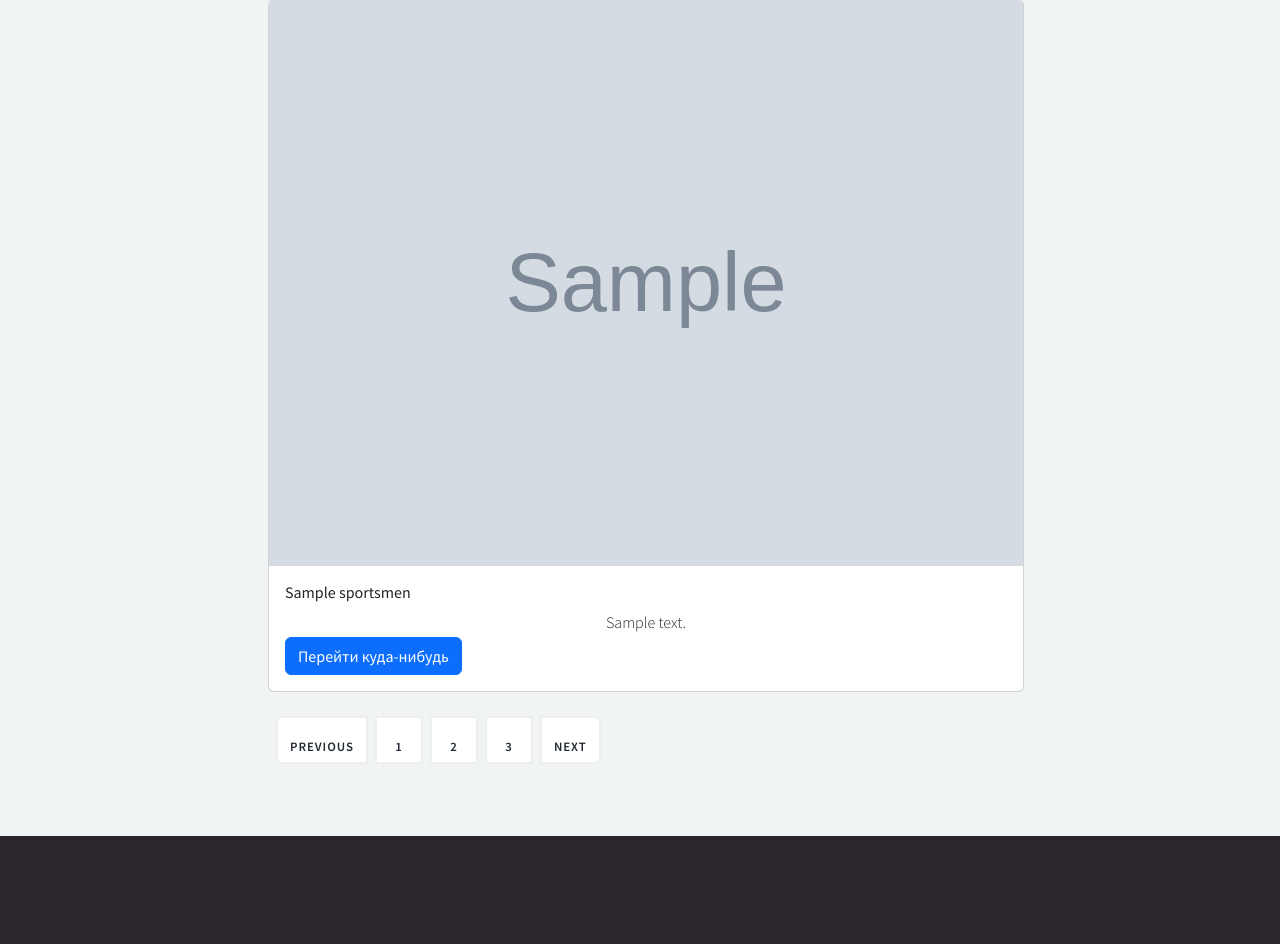
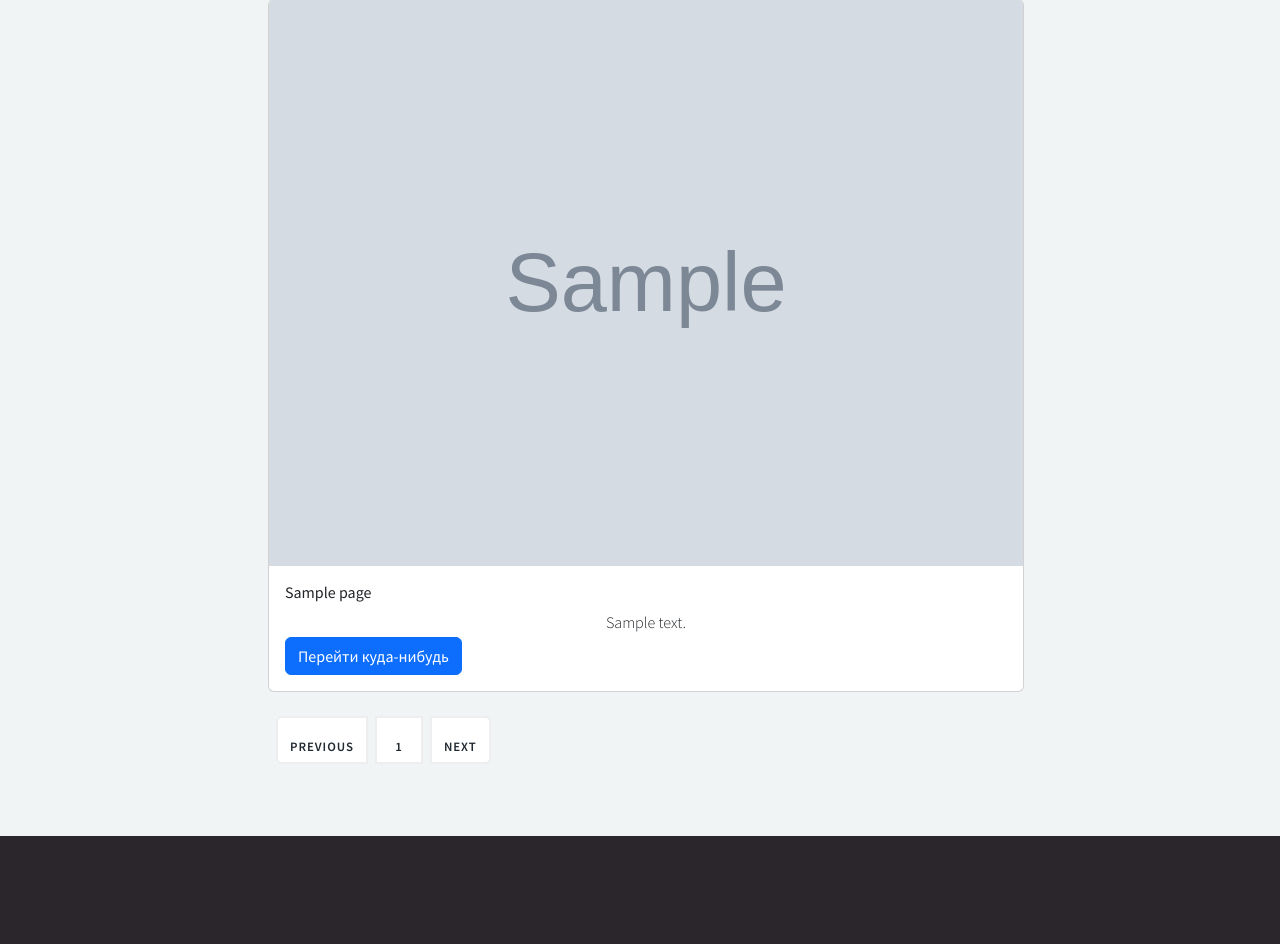
Before and after one commit to LaKosta1985/fprz, a Django app: template main/templates/index.html in a window 1280 px wide. Shown: the part 1112-2056 px from the top of the page. Run offline with Django 5.2, Linux system fonts and the light colour scheme; the template is opened without the code that fills it: most values are stand-ins (such as "Sample title", 1, 10 or a date in 2020); grey boxes marked "Sample" are stand-in pictures; some libraries are stand-ins or nearby versions; some web fonts are replaced.

Commit message:
была сделана пагинация

```diff
--- a/main/models.py
+++ b/main/models.py
@@ -19,5 +19,6 @@
         verbose_name = 'Новость'
         verbose_name_plural = 'Новости'
 
+
     def __str__(self):
         return self.title
--- a/main/templates/index.html
+++ b/main/templates/index.html
@@ -18,10 +18,7 @@
   <div class="row">
     <div class="col">
 
-{% for i in sportsmen %}
-
-
-
+{% for i in page %}
     <div class="card" >
       <img src="{{i.img_Head.url }}" class="card-img-top" alt="...">
       <div class="card-body">
@@ -37,9 +34,11 @@
   <nav aria-label="Page navigation example">
       <ul class="pagination">
         <li class="page-item"><a class="page-link" href="#">Previous</a></li>
-        <li class="page-item"><a class="page-link" href="#">1</a></li>
-        <li class="page-item"><a class="page-link" href="#">2</a></li>
-        <li class="page-item"><a class="page-link" href="#">3</a></li>
+
+        {% for p in  page.paginator.page_range %}
+        <li class="page-item"><a class="page-link" href="#">{{p}}</a></li>
+        {% endfor %}
+
         <li class="page-item"><a class="page-link" href="#">Next</a></li>
       </ul>
   </nav>
```
Also changed, not shown: main/views.py (+15 -1 lines), fprz/settings.py (line endings or trailing spaces).
